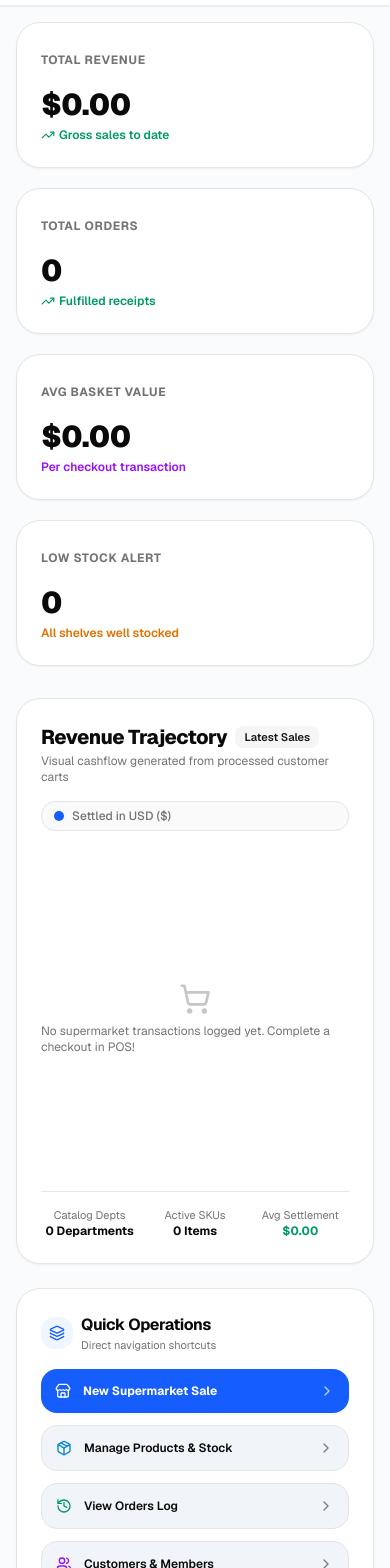
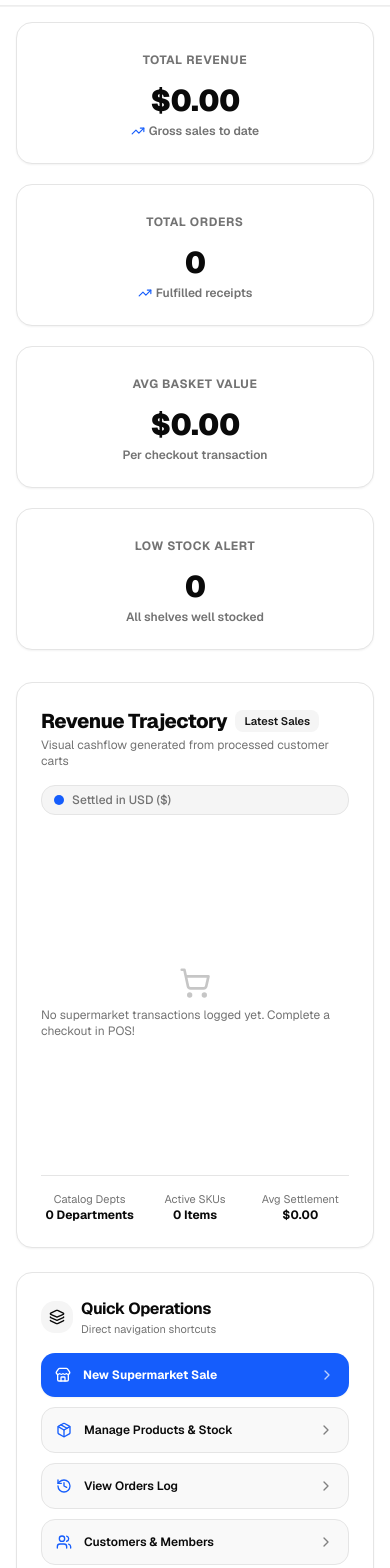
Before and after one commit to sampathmenuka/simple-pos, a Next.js app: page / in a window 390 px wide. Shown: the part 300-1868 px from the top of the page. Built offline with nearby package versions, Linux system fonts and the light colour scheme; no server answers; the database is empty.

Commit message:
fix: unify styling for supermarket department icons and improve category visual function

```diff
--- a/app/page.tsx
+++ b/app/page.tsx
@@ -15,16 +15,14 @@ import {
 } from 'recharts';
 import { Badge } from '@/components/ui/badge';
 import {
-  DollarSign,
-  ShoppingCart,
   TrendingUp,
-  AlertTriangle,
   Package,
   Users,
   History,
   Store,
   Layers,
   ChevronRight,
+  ShoppingCart,
 } from 'lucide-react';
 
 export default function Dashboard() {
@@ -40,7 +38,7 @@ export default function Dashboard() {
   const lowStockProducts = products.filter((p) => p.stock < 10);
   const activeProductsCount = products.filter((p) => p.active).length;
 
-  // Chart data formatting: last 7 orders with cumulative or timeline view
+  // Chart data formatting: last 7 orders
   const chartData = useMemo(() => {
     if (orders.length === 0) return [];
     return orders
@@ -62,73 +60,69 @@ export default function Dashboard() {
   }, [products]);
 
   return (
-    <div className="min-h-[calc(100vh-65px)] bg-slate-50/70 dark:bg-zinc-950 text-foreground transition-colors duration-200 pb-12">
+    <div className="min-h-[calc(100vh-65px)] bg-background text-foreground transition-colors duration-200 pb-12">
       <main className="p-4 sm:p-6 lg:p-8 max-w-[1600px] mx-auto space-y-8">
 
         {/* ============================================================
-            4 SOLID METRIC TILES
+            4 UNIFIED METRIC TILES
             ============================================================ */}
         <div className="grid grid-cols-1 sm:grid-cols-2 lg:grid-cols-4 gap-5">
 
           {/* Tile 1: Total Revenue */}
-          <div className="rounded-3xl p-6 bg-card border border-border hover:border-blue-500/60 shadow-xs hover:shadow-md transition-all flex flex-col justify-between">
-            <div className="mb-4">
+          <div className="rounded-2xl p-6 bg-card border border-border shadow-xs hover:border-blue-600 transition-colors flex flex-col items-center text-center justify-center">
+            <div className="mb-3">
               <span className="text-xs font-bold uppercase tracking-wider text-muted-foreground">Total Revenue</span>
             </div>
-
-            <div className="space-y-1">
+            <div className="space-y-1 flex flex-col items-center">
               <div className="text-3xl sm:text-4xl font-black tracking-tight text-foreground">
                 {formatCurrency(totalRevenue)}
               </div>
-              <div className="text-xs font-semibold text-emerald-600 dark:text-emerald-400 flex items-center gap-1">
-                <TrendingUp className="w-3.5 h-3.5" /> Gross sales to date
+              <div className="text-xs font-semibold text-muted-foreground flex items-center justify-center gap-1">
+                <TrendingUp className="w-3.5 h-3.5 text-blue-600" /> Gross sales to date
               </div>
             </div>
           </div>
 
           {/* Tile 2: Total Orders */}
-          <div className="rounded-3xl p-6 bg-card border border-border hover:border-emerald-500/60 shadow-xs hover:shadow-md transition-all flex flex-col justify-between">
-            <div className="mb-4">
+          <div className="rounded-2xl p-6 bg-card border border-border shadow-xs hover:border-blue-600 transition-colors flex flex-col items-center text-center justify-center">
+            <div className="mb-3">
               <span className="text-xs font-bold uppercase tracking-wider text-muted-foreground">Total Orders</span>
             </div>
-
-            <div className="space-y-1">
+            <div className="space-y-1 flex flex-col items-center">
               <div className="text-3xl sm:text-4xl font-black tracking-tight text-foreground">
                 {totalOrders}
               </div>
-              <div className="text-xs font-semibold text-emerald-600 dark:text-emerald-400 flex items-center gap-1">
-                <TrendingUp className="w-3.5 h-3.5" /> Fulfilled receipts
+              <div className="text-xs font-semibold text-muted-foreground flex items-center justify-center gap-1">
+                <TrendingUp className="w-3.5 h-3.5 text-blue-600" /> Fulfilled receipts
               </div>
             </div>
           </div>
 
           {/* Tile 3: Avg Order Value */}
-          <div className="rounded-3xl p-6 bg-card border border-border hover:border-purple-500/60 shadow-xs hover:shadow-md transition-all flex flex-col justify-between">
-            <div className="mb-4">
+          <div className="rounded-2xl p-6 bg-card border border-border shadow-xs hover:border-blue-600 transition-colors flex flex-col items-center text-center justify-center">
+            <div className="mb-3">
               <span className="text-xs font-bold uppercase tracking-wider text-muted-foreground">Avg Basket Value</span>
             </div>
-
-            <div className="space-y-1">
+            <div className="space-y-1 flex flex-col items-center">
               <div className="text-3xl sm:text-4xl font-black tracking-tight text-foreground">
                 {formatCurrency(avgOrderValue)}
               </div>
-              <div className="text-xs font-semibold text-purple-600 dark:text-purple-400 flex items-center gap-1">
+              <div className="text-xs font-semibold text-muted-foreground flex items-center justify-center gap-1">
                 Per checkout transaction
               </div>
             </div>
           </div>
 
           {/* Tile 4: Inventory Alerts */}
-          <div className="rounded-3xl p-6 bg-card border border-border hover:border-amber-500/60 shadow-xs hover:shadow-md transition-all flex flex-col justify-between">
-            <div className="mb-4">
+          <div className="rounded-2xl p-6 bg-card border border-border shadow-xs hover:border-blue-600 transition-colors flex flex-col items-center text-center justify-center">
+            <div className="mb-3">
               <span className="text-xs font-bold uppercase tracking-wider text-muted-foreground">Low Stock Alert</span>
             </div>
-
-            <div className="space-y-1">
+            <div className="space-y-1 flex flex-col items-center">
               <div className="text-3xl sm:text-4xl font-black tracking-tight text-foreground">
                 {lowStockProducts.length}
               </div>
-              <div className="text-xs font-semibold text-amber-600 dark:text-amber-400 flex items-center gap-1">
+              <div className="text-xs font-semibold text-muted-foreground flex items-center justify-center gap-1">
                 {lowStockProducts.length === 0 ? 'All shelves well stocked' : 'Products need restocking'}
               </div>
             </div>
@@ -137,12 +131,12 @@ export default function Dashboard() {
         </div>
 
         {/* ============================================================
-            MAIN CONTENT SPLIT: STATIC REVENUE CHART + ACTION DOCK
+            MAIN CONTENT: REVENUE CHART + ACTION DOCK
             ============================================================ */}
         <div className="grid grid-cols-1 lg:grid-cols-12 gap-6">
 
           {/* LEFT: REVENUE CHART (8 Cols) */}
-          <div className="lg:col-span-8 rounded-3xl p-6 sm:p-7 bg-card border border-border shadow-xs flex flex-col justify-between">
+          <div className="lg:col-span-8 rounded-2xl p-6 sm:p-7 bg-card border border-border shadow-xs flex flex-col justify-between">
             <div className="flex flex-col sm:flex-row sm:items-center justify-between gap-4 mb-6">
               <div>
                 <div className="flex items-center gap-2">
@@ -156,8 +150,8 @@ export default function Dashboard() {
                 </p>
               </div>
 
-              <div className="flex items-center gap-2 text-xs font-medium text-muted-foreground bg-muted/50 border border-border px-3 py-1.5 rounded-xl">
-                <span className="w-2.5 h-2.5 rounded-full bg-blue-600 dark:bg-blue-500" />
+              <div className="flex items-center gap-2 text-xs font-medium text-muted-foreground bg-muted border border-border px-3 py-1.5 rounded-xl">
+                <span className="w-2.5 h-2.5 rounded-full bg-blue-600" />
                 Settled in USD ($)
               </div>
             </div>
@@ -193,7 +187,7 @@ export default function Dashboard() {
                           return (
                             <div className="bg-popover text-popover-foreground border border-border shadow-lg rounded-xl p-3 text-xs space-y-1">
                               <div className="text-muted-foreground font-semibold">{data.date}</div>
-                              <div className="text-sm font-bold text-blue-600 dark:text-blue-400">
+                              <div className="text-sm font-bold text-blue-600">
                                 {formatCurrency(data.revenue)}
                               </div>
                               <div className="text-[10px] text-muted-foreground">Shopper: {data.customer}</div>
@@ -207,11 +201,11 @@ export default function Dashboard() {
                       type="monotone"
                       dataKey="revenue"
                       stroke="#2563eb"
-                      strokeWidth={2.5}
-                      fill="#3b82f6"
-                      fillOpacity={0.15}
+                      strokeWidth={2}
+                      fill="#2563eb"
+                      fillOpacity={0.1}
                       dot={{ r: 4, fill: '#2563eb', stroke: 'var(--card)', strokeWidth: 2 }}
-                      activeDot={{ r: 6, fill: '#3b82f6', stroke: 'var(--foreground)', strokeWidth: 2 }}
+                      activeDot={{ r: 6, fill: '#2563eb', stroke: 'var(--foreground)', strokeWidth: 2 }}
                     />
                   </AreaChart>
                 </ResponsiveContainer>
@@ -235,7 +229,7 @@ export default function Dashboard() {
               </div>
               <div>
                 <span className="text-muted-foreground block text-[11px]">Avg Settlement</span>
-                <span className="text-emerald-600 dark:text-emerald-400 font-bold">{formatCurrency(avgOrderValue)}</span>
+                <span className="text-foreground font-bold">{formatCurrency(avgOrderValue)}</span>
               </div>
             </div>
           </div>
@@ -243,10 +237,10 @@ export default function Dashboard() {
           {/* RIGHT: QUICK ACTIONS & DEPT HEALTH (4 Cols) */}
           <div className="lg:col-span-4 space-y-6">
 
-            {/* Action Dock with Theme Support */}
-            <div className="rounded-3xl p-6 bg-card border border-border shadow-xs">
+            {/* Action Dock with Unified Theme */}
+            <div className="rounded-2xl p-6 bg-card border border-border shadow-xs">
               <div className="flex items-center gap-2 mb-4">
-                <div className="w-8 h-8 rounded-xl bg-blue-50 dark:bg-blue-950 text-blue-600 dark:text-blue-400 flex items-center justify-center">
+                <div className="w-8 h-8 rounded-xl bg-muted text-foreground flex items-center justify-center">
                   <Layers className="w-4 h-4" />
                 </div>
                 <div>
@@ -255,11 +249,11 @@ export default function Dashboard() {
                 </div>
               </div>
 
-              <div className="space-y-3">
+              <div className="space-y-2.5">
                 <Link href="/pos" className="block">
                   <button
                     type="button"
-                    className="w-full flex items-center justify-between p-3.5 rounded-2xl bg-blue-600 hover:bg-blue-700 text-white font-bold text-xs shadow-xs transition-all cursor-pointer"
+                    className="w-full flex items-center justify-between p-3.5 rounded-xl bg-blue-600 hover:bg-blue-700 text-white font-bold text-xs shadow-xs transition-colors cursor-pointer"
                   >
                     <div className="flex items-center gap-3">
                       <Store className="w-4 h-4" />
@@ -272,10 +266,10 @@ export default function Dashboard() {
                 <Link href="/products" className="block">
                   <button
                     type="button"
-                    className="w-full flex items-center justify-between p-3.5 rounded-2xl bg-slate-100 hover:bg-slate-200/80 dark:bg-zinc-900 dark:hover:bg-zinc-800 border border-border text-foreground font-semibold text-xs transition-all cursor-pointer"
+                    className="w-full flex items-center justify-between p-3.5 rounded-xl bg-muted/60 hover:bg-muted border border-border text-foreground font-semibold text-xs transition-colors cursor-pointer"
                   >
                     <div className="flex items-center gap-3">
-                      <Package className="w-4 h-4 text-sky-600 dark:text-sky-400" />
+                      <Package className="w-4 h-4 text-blue-600" />
                       <span>Manage Products & Stock</span>
                     </div>
                     <ChevronRight className="w-4 h-4 opacity-50" />
@@ -285,10 +279,10 @@ export default function Dashboard() {
                 <Link href="/orders" className="block">
                   <button
                     type="button"
-                    className="w-full flex items-center justify-between p-3.5 rounded-2xl bg-slate-100 hover:bg-slate-200/80 dark:bg-zinc-900 dark:hover:bg-zinc-800 border border-border text-foreground font-semibold text-xs transition-all cursor-pointer"
+                    className="w-full flex items-center justify-between p-3.5 rounded-xl bg-muted/60 hover:bg-muted border border-border text-foreground font-semibold text-xs transition-colors cursor-pointer"
                   >
                     <div className="flex items-center gap-3">
-                      <History className="w-4 h-4 text-emerald-600 dark:text-emerald-400" />
+                      <History className="w-4 h-4 text-blue-600" />
                       <span>View Orders Log</span>
                     </div>
                     <ChevronRight className="w-4 h-4 opacity-50" />
@@ -298,10 +292,10 @@ export default function Dashboard() {
                 <Link href="/customers" className="block">
                   <button
                     type="button"
-                    className="w-full flex items-center justify-between p-3.5 rounded-2xl bg-slate-100 hover:bg-slate-200/80 dark:bg-zinc-900 dark:hover:bg-zinc-800 border border-border text-foreground font-semibold text-xs transition-all cursor-pointer"
+                    className="w-full flex items-center justify-between p-3.5 rounded-xl bg-muted/60 hover:bg-muted border border-border text-foreground font-semibold text-xs transition-colors cursor-pointer"
                   >
                     <div className="flex items-center gap-3">
-                      <Users className="w-4 h-4 text-purple-600 dark:text-purple-400" />
+                      <Users className="w-4 h-4 text-blue-600" />
                       <span>Customers & Members</span>
                     </div>
                     <ChevronRight className="w-4 h-4 opacity-50" />
@@ -310,8 +304,8 @@ export default function Dashboard() {
               </div>
             </div>
 
-            {/* Department Breakdown with Theme Support */}
-            <div className="rounded-3xl p-6 bg-card border border-border shadow-xs">
+            {/* Department Breakdown with Unified Blue Progress */}
+            <div className="rounded-2xl p-6 bg-card border border-border shadow-xs">
               <h4 className="text-sm font-bold text-foreground mb-3 flex items-center justify-between">
                 <span>Top Grocery Departments</span>
                 <span className="text-[11px] font-normal text-muted-foreground">{products.length} SKUs</span>
@@ -326,7 +320,7 @@ export default function Dashboard() {
                         <span className="font-semibold text-foreground">{catName}</span>
                         <span className="text-muted-foreground text-[11px]">{count} items</span>
                       </div>
-                      <div className="w-full h-1.5 bg-slate-100 dark:bg-zinc-800 rounded-full overflow-hidden">
+                      <div className="w-full h-1.5 bg-muted rounded-full overflow-hidden">
                         <div
                           className="h-full bg-blue-600 rounded-full"
                           style={{ width: `${percent}%` }}
--- a/app/pos/page.tsx
+++ b/app/pos/page.tsx
@@ -32,80 +32,32 @@ import {
 } from 'lucide-react';
 import { toast } from 'sonner';
 
-// Helper to assign thematic icons & gradients for US Supermarket Departments
+// Helper to assign thematic icons for US Supermarket Departments with unified styling
 function getCategoryVisual(categoryName: string) {
   const name = (categoryName || '').toLowerCase();
+  let icon = Package;
 
-  // Produce / Fruits / Vegetables
   if (name.includes('produce') || name.includes('fruit') || name.includes('vegetable')) {
-    return {
-      icon: Apple,
-      bgGradient: 'from-emerald-500/15 via-green-500/10 to-transparent',
-      accentColor: 'text-emerald-600 dark:text-emerald-400',
-      badgeBg: 'bg-emerald-100 text-emerald-800 dark:bg-emerald-950/80 dark:text-emerald-300',
-    };
-  }
-  // Dairy & Eggs
-  if (name.includes('dairy') || name.includes('egg') || name.includes('milk') || name.includes('cheese')) {
-    return {
-      icon: Milk,
-      bgGradient: 'from-sky-500/15 via-blue-500/10 to-transparent',
-      accentColor: 'text-sky-600 dark:text-sky-400',
-      badgeBg: 'bg-sky-100 text-sky-800 dark:bg-sky-950/80 dark:text-sky-300',
-    };
-  }
-  // Bakery & Bread
-  if (name.includes('bakery') || name.includes('bread') || name.includes('pastry')) {
-    return {
-      icon: Wheat,
-      bgGradient: 'from-amber-500/15 via-orange-500/10 to-transparent',
-      accentColor: 'text-amber-600 dark:text-amber-400',
-      badgeBg: 'bg-amber-100 text-amber-800 dark:bg-amber-950/80 dark:text-amber-300',
-    };
-  }
-  // Meat & Seafood
-  if (name.includes('meat') || name.includes('seafood') || name.includes('beef') || name.includes('chicken') || name.includes('fish')) {
-    return {
-      icon: Beef,
-      bgGradient: 'from-rose-500/15 via-red-500/10 to-transparent',
-      accentColor: 'text-rose-600 dark:text-rose-400',
-      badgeBg: 'bg-rose-100 text-rose-800 dark:bg-rose-950/80 dark:text-rose-300',
-    };
-  }
-  // Beverages / Drinks
-  if (name.includes('beverage') || name.includes('drink') || name.includes('juice') || name.includes('soda') || name.includes('coffee')) {
-    return {
-      icon: CupSoda,
-      bgGradient: 'from-cyan-500/15 via-teal-500/10 to-transparent',
-      accentColor: 'text-cyan-600 dark:text-cyan-400',
-      badgeBg: 'bg-cyan-100 text-cyan-800 dark:bg-cyan-950/80 dark:text-cyan-300',
-    };
-  }
-  // Snacks & Pantry
-  if (name.includes('snack') || name.includes('pantry') || name.includes('cookie') || name.includes('chip')) {
-    return {
-      icon: Cookie,
-      bgGradient: 'from-purple-500/15 via-violet-500/10 to-transparent',
-      accentColor: 'text-purple-600 dark:text-purple-400',
-      badgeBg: 'bg-purple-100 text-purple-800 dark:bg-purple-950/80 dark:text-purple-300',
-    };
-  }
-  // Frozen Foods
-  if (name.includes('frozen') || name.includes('ice cream')) {
-    return {
-      icon: IceCream,
-      bgGradient: 'from-indigo-500/15 via-blue-500/10 to-transparent',
-      accentColor: 'text-indigo-600 dark:text-indigo-400',
-      badgeBg: 'bg-indigo-100 text-indigo-800 dark:bg-indigo-950/80 dark:text-indigo-300',
-    };
+    icon = Apple;
+  } else if (name.includes('dairy') || name.includes('egg') || name.includes('milk') || name.includes('cheese')) {
+    icon = Milk;
+  } else if (name.includes('bakery') || name.includes('bread') || name.includes('pastry')) {
+    icon = Wheat;
+  } else if (name.includes('meat') || name.includes('seafood') || name.includes('beef') || name.includes('chicken') || name.includes('fish')) {
+    icon = Beef;
+  } else if (name.includes('beverage') || name.includes('drink') || name.includes('juice') || name.includes('soda') || name.includes('coffee')) {
+    icon = CupSoda;
+  } else if (name.includes('snack') || name.includes('pantry') || name.includes('cookie') || name.includes('chip')) {
+    icon = Cookie;
+  } else if (name.includes('frozen') || name.includes('ice cream')) {
+    icon = IceCream;
   }
 
-  // Fallback
   return {
-    icon: Package,
-    bgGradient: 'from-slate-500/15 via-zinc-500/10 to-transparent',
-    accentColor: 'text-slate-600 dark:text-slate-400',
-    badgeBg: 'bg-slate-100 text-slate-800 dark:bg-slate-900 dark:text-slate-300',
+    icon,
+    bgColor: 'bg-muted/60',
+    accentColor: 'text-primary',
+    badgeBg: 'bg-muted text-foreground border-border',
   };
 }
 
@@ -407,14 +359,14 @@ export default function POSPage() {
                       isOutOfStock ? 'opacity-55 cursor-not-allowed' : ''
                     }`}
                   >
-                    {/* Top Illustration/Gradient Area */}
+                    {/* Top Illustration Area */}
                     <div
-                      className={`relative h-28 bg-gradient-to-br ${visual.bgGradient} p-3 flex flex-col justify-between`}
+                      className="relative h-28 bg-muted/40 border-b border-border p-3 flex flex-col justify-between"
                     >
                       <div className="flex items-center justify-between">
                         <Badge
                           variant="outline"
-                          className={`${visual.badgeBg} border-none font-medium text-[10px] px-2 py-0.5 rounded-full`}
+                          className={`${visual.badgeBg} font-medium text-[10px] px-2 py-0.5 rounded-full`}
                         >
                           {product.category}
                         </Badge>
```
